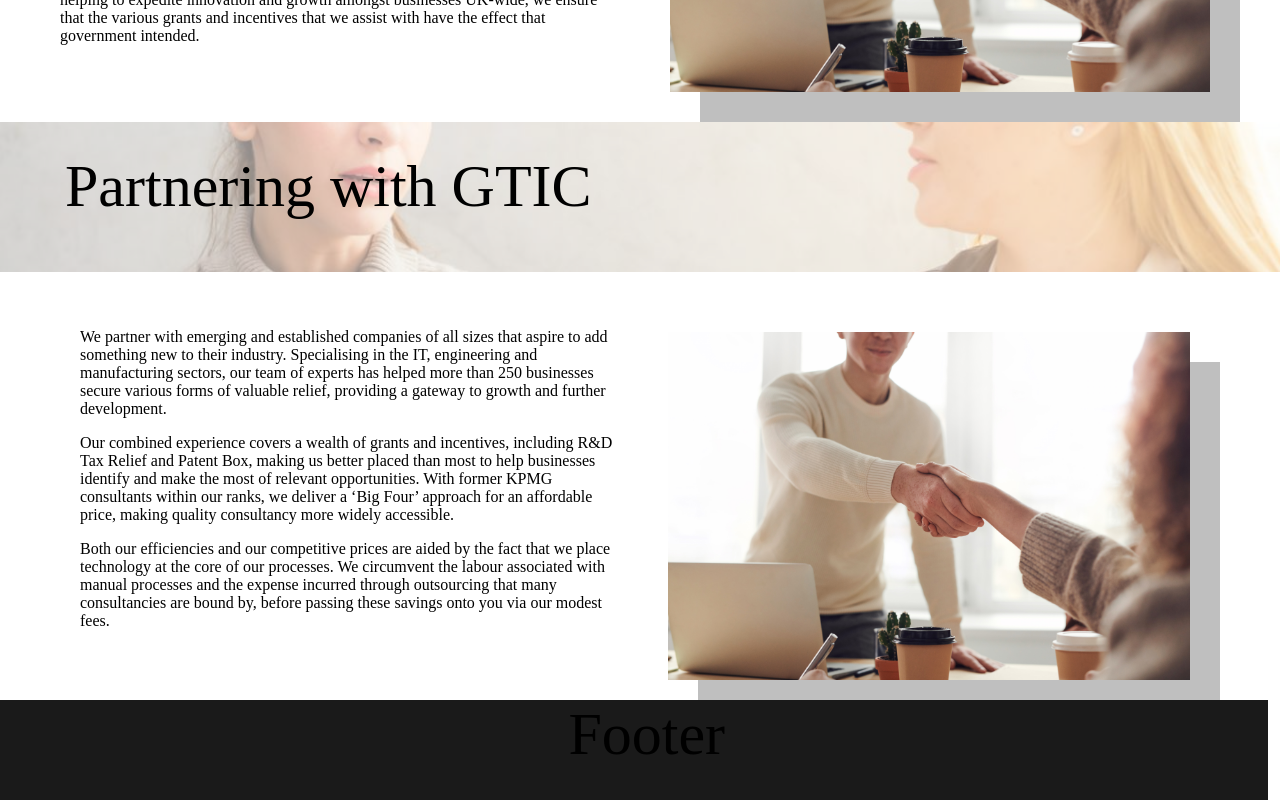
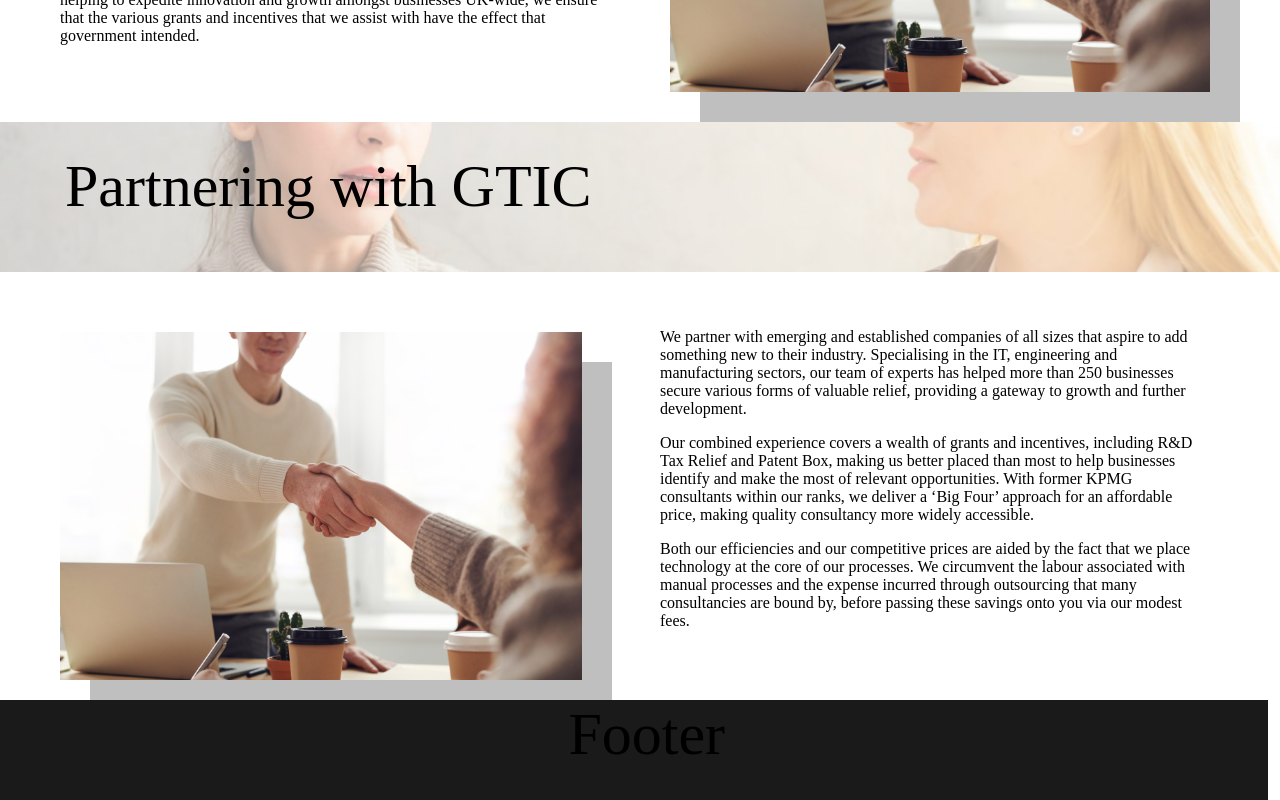
Before and after one commit to samalty/gtic-website, a React (Create React App) app: page /about in a window 1280 px wide. Shown: the part 462-1262 px from the top of the page. Built offline with nearby package versions, Linux system fonts and the light colour scheme; what google-maps-react would draw is missing.

Commit message:
Updated navbar and about page.

```diff
--- a/src/components/About.js
+++ b/src/components/About.js
@@ -1,18 +1,10 @@
 import React, { Component } from 'react';
-import { Link } from 'react-router-dom';
 import './About.scss';
 import Navbar from './Navbar';
 import Footer from './Footer';
 import about from '../media/about.jpg';
-import Aos from 'aos';
-import 'aos/dist/aos.css';
 
 class About extends Component {
-    componentDidMount() {
-        Aos.init({
-            duration: 1000
-        });
-    }
     render() {
         return (
             <div>
@@ -38,15 +30,19 @@
                            effect that government intended.</p>
                     </div>
                 </div>
-                <div className="subhead-title">
+                <div className="subhead-container-browser">
                     <div className="title-overlay">
-                        <div className="subhead-container">
+                        <div className="subhead-title">
                             <h1>Partnering with GTIC</h1>
                         </div>
                     </div>
                 </div>
                 <div className="about-container">
-                    <div className="intro">
+                    <div className="subhead-container-mobile">
+                        <h1>Partnering with GTIC</h1>
+                    </div>
+                    <img src={about} alt="About us" className="about-img"></img>
+                    <div className="about-text">
                         <p>We partner with emerging and established companies of all sizes that aspire to add something new to their industry.
                            Specialising in the IT, engineering and manufacturing sectors, our team of experts has helped more than 250
                            businesses secure various forms of valuable relief, providing a gateway to growth and further development.</p>
@@ -58,7 +54,6 @@
                            processes. We circumvent the labour associated with manual processes and the expense incurred through outsourcing
                            that many consultancies are bound by, before passing these savings onto you via our modest fees.</p>
                     </div>
-                    <img src={about} alt="About us" className="img"></img>
                 </div>
                 <Footer />
             </div>
--- a/src/components/About.scss
+++ b/src/components/About.scss
@@ -4,7 +4,10 @@
     @include introContainer();
 }
 
-.subhead-title{
+.subhead-container-browser{
+    display: none;
+    @media screen and (min-width: 1000px) {
+        display: block;
         background-image: url('../media/home.jpg');
         background-repeat: round;
         background-position: center;
@@ -13,21 +16,18 @@
         background-attachment: fixed;
         height: 150px;
         width: 100vw;
-    transform: translate(-0%, -100%);
         margin: auto;
         overflow: hidden;
         .title-overlay{
             height: 100%;
             background-color: rgba(255,255,255,0.5);
-        .subhead-container{
+            .subhead-title{
                 height: 100%;
                 max-width: 1200px;
                 margin: auto;
                 padding-top: 30px;
             }
         }
-    @media screen and (min-width: 1000px) {
-        transform: none;
     }
 }
 
@@ -35,10 +35,10 @@
     display: block;
     width: 100%;
     margin: 0px;
-    padding: 20px;
-    transform: translate(-0%, -25%);
+    padding: 20px 0px;
     text-align: center;
     box-sizing: border-box;
+    transform: translate(-0%, -20%);
     @media screen and (min-width: 1000px) {
         box-sizing: border-box;
         width: 100%;
@@ -49,4 +49,45 @@
         overflow: auto;
         transform: none;
     }
+    .subhead-container-mobile{
+        text-align: left;
+        max-width: 1200px;
+        margin: auto;
+        padding: 0px 30px;
+        border-bottom: 5px solid #004d00;
+        @media screen and (min-width: 1000px) {
+            display: none;
         }
+    }
+    .about-text{
+        display: block;
+        width: 100%;
+        margin: 0px;
+        padding: 20px;
+        text-align: center;
+        box-sizing: border-box;
+        @media screen and (min-width: 1000px) {
+            width: 50%;
+            display: inline-block;
+            position: relative;
+            box-sizing: border-box;
+            padding: 20px;
+            transform: none;
+            text-align: left;
+            float: right;
+        }
+    }
+    .about-img{
+        display: none;
+        @media screen and (min-width: 1000px) {
+            position: relative;
+            display: inline-block;
+            width: 45%;
+            height: auto;
+            margin-top: 40px;
+            float: left;
+            margin-right: 30px;
+            box-shadow: 30px 30px #bfbfbf;
+        }
+    }
+}
--- a/src/components/Home.scss
+++ b/src/components/Home.scss
@@ -7,12 +7,15 @@
     background-repeat: round;
     background-position: center;
     background-repeat: no-repeat;
-    background-size: 100% auto;
+    background-size: auto 100%;
     background-attachment: fixed;
     height: 100vh;
     width: 100vw;
     margin: auto;
     overflow: hidden;
+    @media screen and (min-width: 1700px) {
+        background-size: 100% auto;
+    }
     .header-overlay{
         height: 100%;
         background-color: rgba(255,255,255,0.5);
--- a/src/components/Navbar.js
+++ b/src/components/Navbar.js
@@ -10,7 +10,7 @@
     const showSidebar = () => setSidebar(!sidebar);
     window.addEventListener('scroll', () => {
         const element = document.getElementById("nav");
-        if (window.scrollY > 100) {
+        if (window.scrollY > 50) {
             element.classList.add('scrolled');
         } else {
             element.classList.remove('scrolled');
```
Lines whose indentation alone changed are shown as unchanged.
